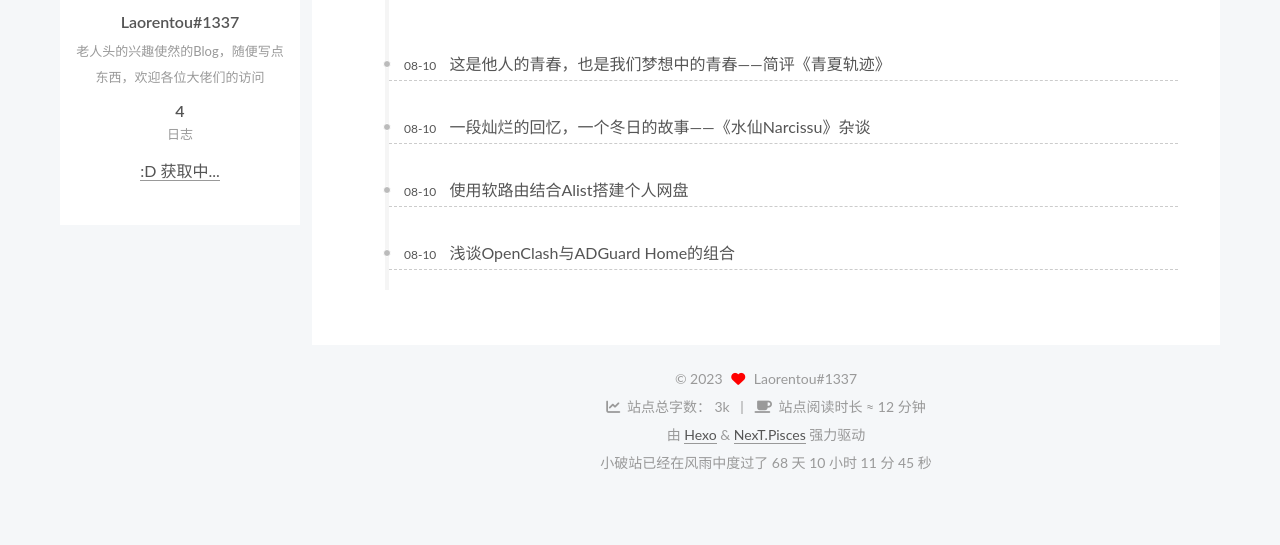
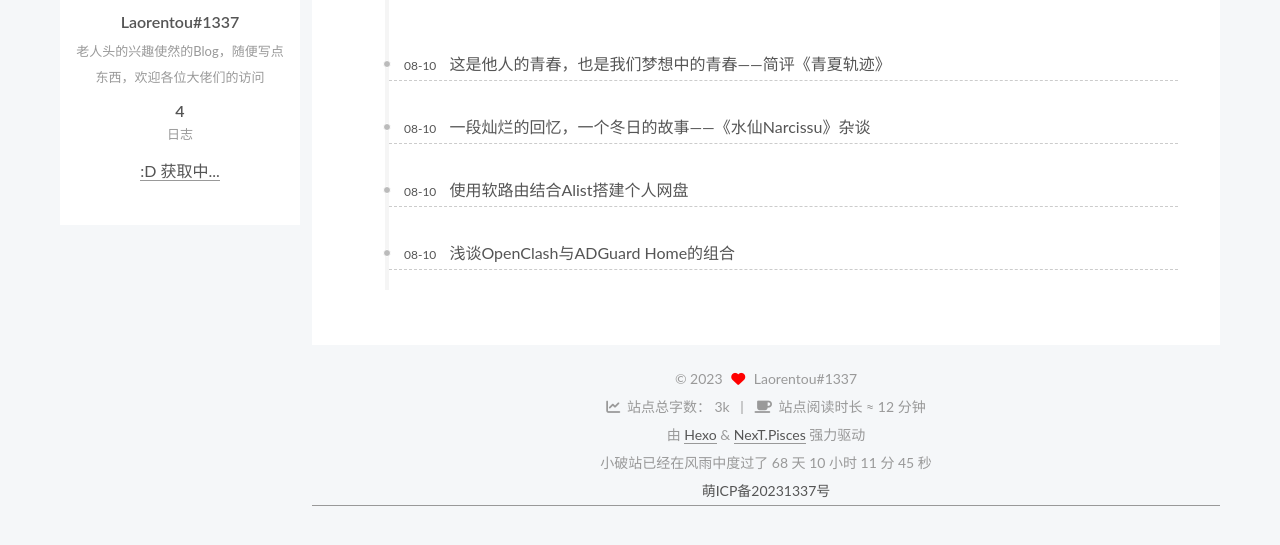
Before and after one commit to laorentou666/laorentou666.github.io, a plain HTML site: page archives/2023/08/index.html in a window 1280 px wide. Shown: the part 239-784 px from the top of the page. Drawn offline with nearby package versions, Linux system fonts and the light colour scheme; some packages are replaced by stand-ins of ours; no server answers; a script that the page names is missing.

Commit message:
Site updated: 2023-08-10 18:11:40

```diff
--- a/archives/2023/08/index.html
+++ b/archives/2023/08/index.html
@@ -359,6 +359,7 @@
     setInterval(createtime, 500)
 </script>
 </div>
+<a href="https://icp.gov.moe/?keyword=20231337" target="_blank">萌ICP备20231337号</a>
 
     </div>
   </footer>
```
Also changed, not shown: archives/2023/index.html (+1 -0 lines), archives/index.html (+1 -0 lines), index.html (+1 -0 lines), posts/191942319.html (+1 -0 lines), posts/4226729727.html (+1 -0 lines), posts/5246fadb.html (+1 -0 lines), posts/73874834.html (+1 -0 lines).
